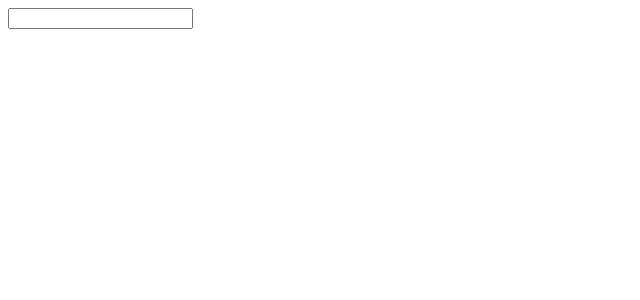
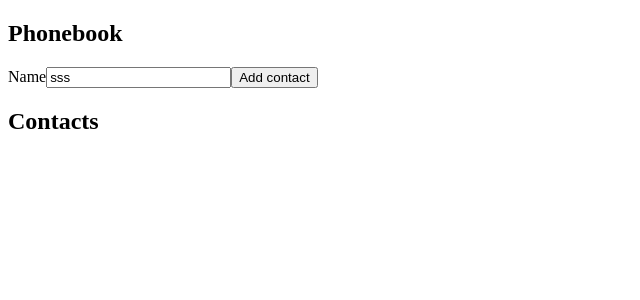
Before and after one commit to Andriy-Kond/m2_phonebook, a React (Create React App) app: page / in a window 1280 px wide. Shown: the top 300 px of the page, without its empty margins (0-640 px from the left). Built offline with nearby package versions, Linux system fonts and the light colour scheme.

Commit message:
add: step1

```diff
--- a/package.json
+++ b/package.json
@@ -8,6 +8,7 @@
     "@testing-library/react": "^13.4.0",
     "@testing-library/user-event": "^13.5.0",
     "gh-pages": "^6.1.1",
+    "nanoid": "^5.0.7",
     "react": "^18.3.1",
     "react-dom": "^18.3.1",
     "react-scripts": "5.0.1",
--- a/src/App.js
+++ b/src/App.js
@@ -1,9 +1,62 @@
-function App() {
-  return (
-    <div>
-      <input type="text" name="name" required />
-    </div>
-  );
+import React, { Component } from "react";
+import { nanoid } from "nanoid";
+// model.id = nanoid();
+
+class App extends Component {
+  state = {
+    contacts: [],
+    name: "sss",
+  };
+
+  handleContact = e => {
+    this.setState({ name: e.currentTarget.value });
+  };
+
+  addContact = e => {
+    e.preventDefault();
+    const name = e.currentTarget.elements.name.value;
+
+    this.setState(prevState => {
+      return {
+        ...prevState,
+        contacts: [...prevState.contacts, { id: nanoid(), name: name }],
+      };
+    });
+
+    this.clearStateName();
+  };
+
+  clearStateName = () => {
+    this.setState({ name: "" });
+  };
+
+  render() {
+    return (
+      <>
+        <h2>Phonebook</h2>
+        <form onSubmit={this.addContact}>
+          <label>
+            Name
+            <input
+              type="text"
+              name="name"
+              required
+              value={this.state.name}
+              onChange={this.handleContact}
+            />
+          </label>
+          <button type="submit">Add contact</button>
+        </form>
+
+        <h2>Contacts</h2>
+        <ul>
+          {this.state.contacts.map(({ id, name }) => {
+            return <li key={id}>{name}</li>;
+          })}
+        </ul>
+      </>
+    );
+  }
 }
 
 export default App;
```
Also changed, not shown: 2 other files (tests, documents, lock files or other folders).
